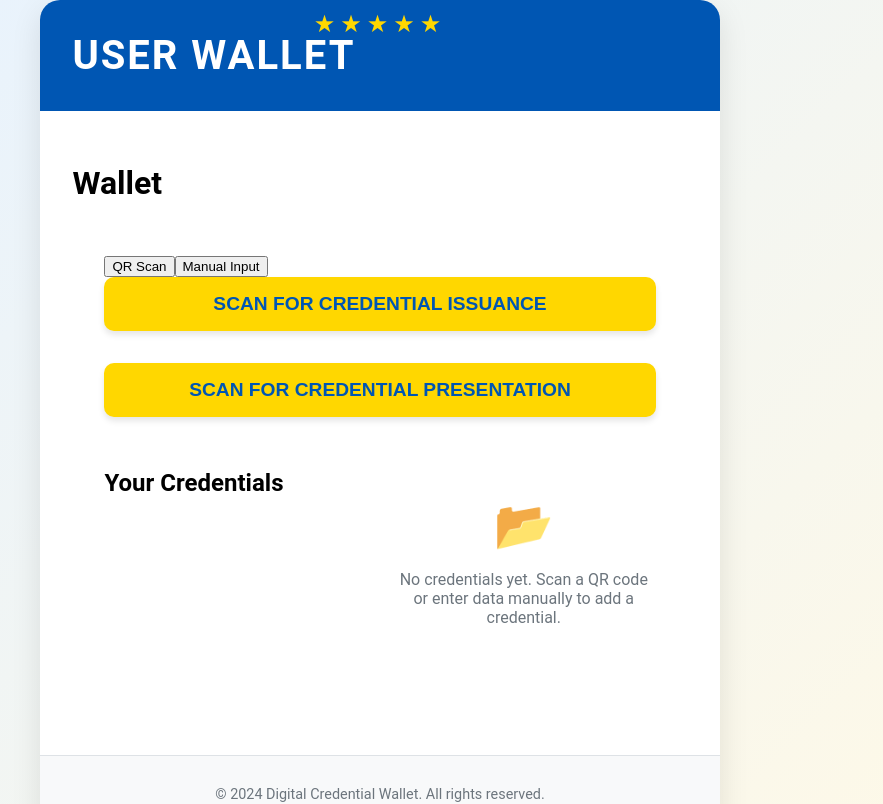
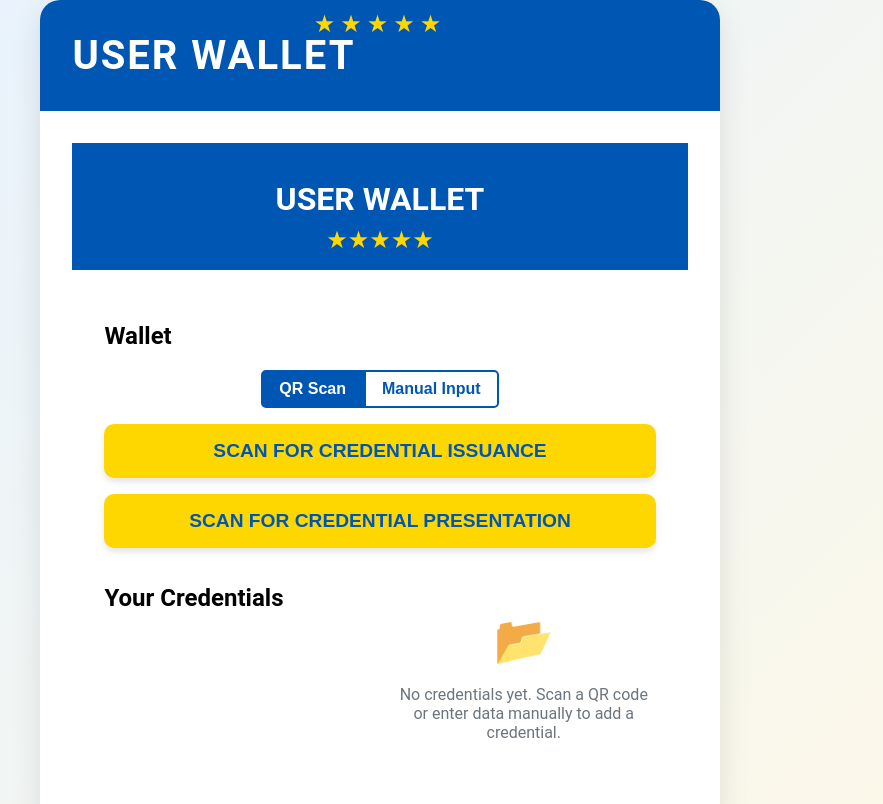
Before and after one commit to ENZOMOTIVE/unipd-Wallet, a React (Create React App) app in the folder wallet/frontend/: page /oid4vc in a window 1280 px wide. Shown: the top 804 px of the page, without its empty margins (260-1143 px from the left). Built offline with nearby package versions, Linux system fonts and the light colour scheme.

Commit message:
button style commit

```diff
--- a/wallet/frontend/src/components/Wallet/wallet.css
+++ b/wallet/frontend/src/components/Wallet/wallet.css
@@ -277,3 +277,88 @@
     width: 95%;
   }
 }
+
+/** Button styling**/
+/* Add these styles to your existing CSS file */
+
+.input-method-toggle {
+  display: flex;
+  justify-content: center;
+  margin-bottom: 1rem;
+}
+
+.input-method-toggle button {
+  padding: 0.5rem 1rem;
+  font-size: 1rem;
+  font-weight: bold;
+  border: 2px solid #0056b3;
+  background-color: #ffffff;
+  color: #0056b3;
+  cursor: pointer;
+  transition: all 0.3s ease;
+}
+
+.input-method-toggle button:first-child {
+  border-top-left-radius: 5px;
+  border-bottom-left-radius: 5px;
+}
+
+.input-method-toggle button:last-child {
+  border-top-right-radius: 5px;
+  border-bottom-right-radius: 5px;
+}
+
+.input-method-toggle button.active {
+  background-color: #0056b3;
+  color: #ffffff;
+}
+
+.input-method-toggle button:hover {
+  background-color: #004494;
+  color: #ffffff;
+}
+
+/* Update existing styles for scan buttons */
+.scan-button {
+  display: block;
+  width: 100%;
+  padding: 1rem;
+  background-color: #ffd700;
+  color: #0056b3;
+  border: none;
+  border-radius: 10px;
+  font-size: 1.2rem;
+  font-weight: bold;
+  text-transform: uppercase;
+  cursor: pointer;
+  transition: all 0.3s ease;
+  margin-bottom: 1rem;
+  box-shadow: 0 4px 6px rgba(0, 0, 0, 0.1);
+}
+
+.scan-button:hover {
+  background-color: #ffcc00;
+  transform: translateY(-2px);
+  box-shadow: 0 6px 8px rgba(0, 0, 0, 0.15);
+}
+
+/* Add styles for the wallet header */
+.wallet-header {
+  background-color: #0056b3;
+  color: #ffffff;
+  padding: 1rem;
+  text-align: center;
+}
+
+.wallet-header h1 {
+  font-size: 2rem;
+  font-weight: bold;
+  margin-bottom: 0.5rem;
+}
+
+.star-rating {
+  display: flex;
+  justify-content: center;
+  color: #ffd700;
+  font-size: 1.5rem;
+}
--- a/wallet/frontend/src/components/Wallet/wallet.js
+++ b/wallet/frontend/src/components/Wallet/wallet.js
@@ -296,9 +296,13 @@ function Wallet() {
   return (
     <div className="wallet-container">
     <header className="wallet-header">
-        <h1>Wallet</h1>
+      <h1>USER WALLET</h1>
+      <div className="star-rating">
+        {'★'.repeat(5)}
+      </div>
     </header>
     <main className="wallet-content">
+      <h2>Wallet</h2>
       <div className="input-method-toggle">
         <button
           onClick={() => setInputMethod('qr')}
@@ -315,7 +319,7 @@ function Wallet() {
       </div>
 
       {inputMethod === 'qr' ? (
-          <div className="scan-buttons">
+        <div>
           <button onClick={() => { setIsScanning(true); setScanMode('issuance'); }} className="scan-button">
             Scan for Credential Issuance
           </button>
```
Lines whose indentation alone changed are shown as unchanged.
